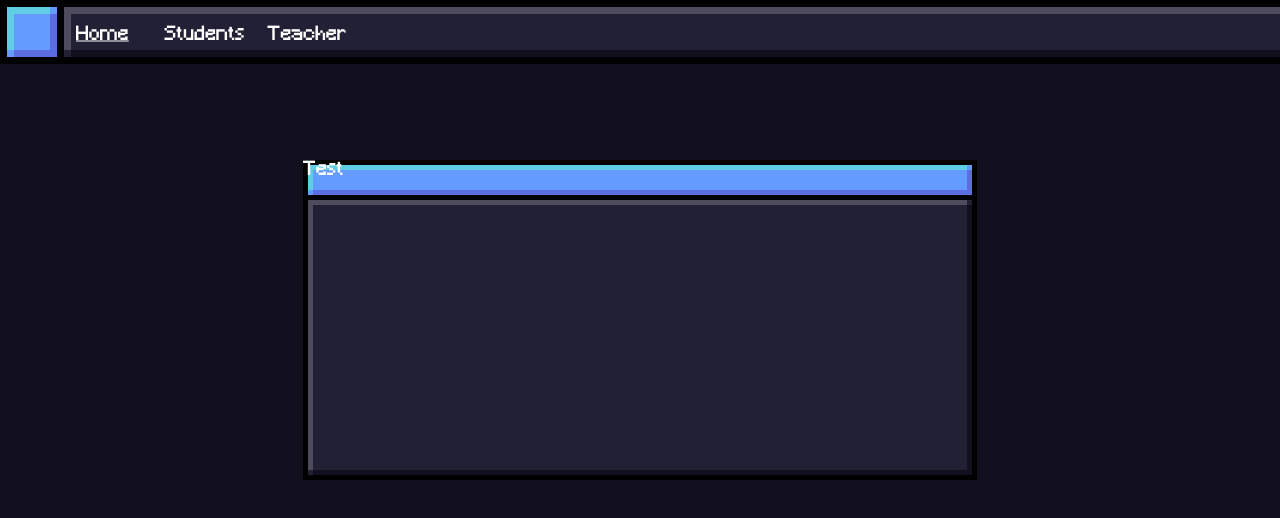
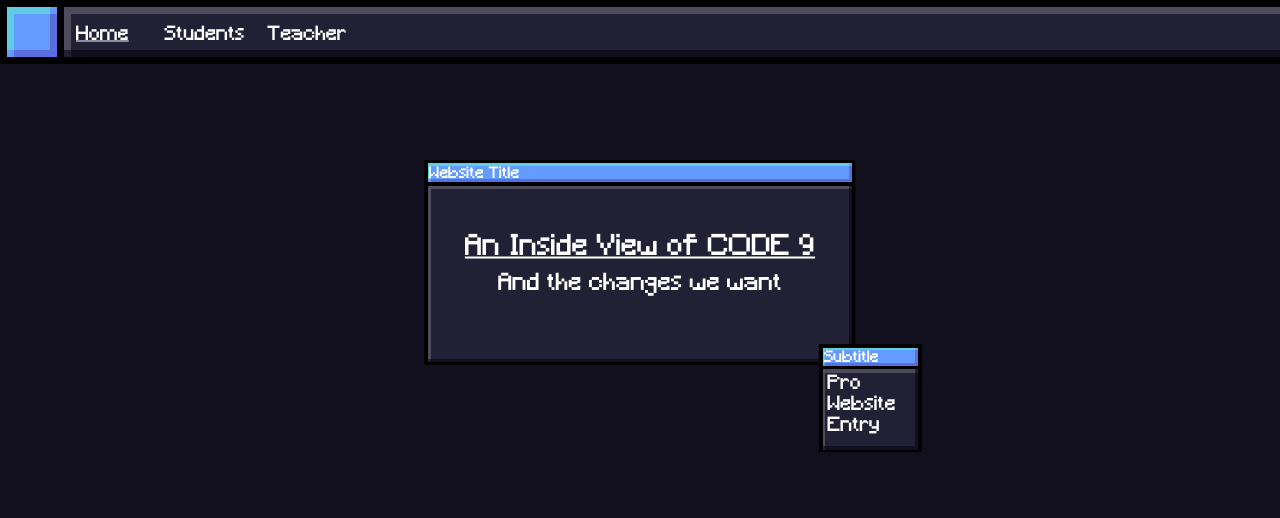
Before and after one commit to ALPHABANDIT2009/Code-Inside, a plain HTML site: page index.html in a window 1280 px wide. Drawn offline with Linux system fonts and the light colour scheme.

Commit message:
Added Tabs and Movement

```diff
--- /dev/null
+++ b/content_styles.css
@@ -0,0 +1,33 @@
+/* Very specialized and specific styles, misc styles */
+.content_title {
+    position: absolute;
+
+    top: 35%;
+    left: 50%;
+
+    transform: translate(-50%, -50%);
+
+    white-space: nowrap;
+
+    font-size: 2.2vw;
+}
+
+
+.content_subtitle {
+    position: absolute;
+
+    top: 55%;
+    left: 50%;
+
+    transform: translate(-50%, -50%);
+
+    white-space: nowrap;
+
+    font-size: 1.8vw;
+}
+
+.content_small_square_p {
+    position: absolute;
+    top:-18%;
+    left:8%;
+}
--- a/index.html
+++ b/index.html
@@ -3,10 +3,12 @@
 
 <head>
     <title>Inside View of CODE9</title>
-    <link rel="stylesheet" href="styles.css">
+    <link rel="stylesheet" href="primary_styles.css">
+    <link rel="stylesheet" href="content_styles.css">
 </head>
 
 <body style="background-color: rgb(18,16,31);">
+<script src="index_scripts.js"></script>
 
     <div class="top_bar">
         <div class="top_bar_page page_home"><div class="top_bar_text"><u>Home</u></div></div>
@@ -14,7 +16,25 @@
         <div class="top_bar_page page_teacher"><div class="top_bar_text">Teacher</div></div>
     </div>
 
-    <div class="rectangle_side window_title">Test</div>
+    <!-- Title Window -->
+    <div class="rectangle_side" id="window_IDTITLE" style="position: absolute;left: 50%;top:20%;transform: translateX(-50%);">
+        <div class="rectangle_side_tab" id="window_tab_IDTITLE">&nbsp;Website Title</div>
+        <div class="rectangle_side_contents">
+            <div class="content_title"><u>An Inside View of CODE 9</u></div>
+            <div class="content_subtitle">And the changes we want</div>
+        </div>
+    </div>
+
+        <!-- Subtitle Window-->
+    <div class="small_square" id="window_IDSUBTITLE" style="position: absolute;left: 68%;top:43%;transform: translateX(-50%);">
+        <div class="small_square_tab" id="window_tab_IDSUBTITLE">&nbsp;Subtitle</div>
+        <div class="small_square_contents">
+        <p class="content_small_square_p">Pro Website Entry</p>
+
+        </div>
+    </div>
+
+
 
 </body>
 
--- /dev/null
+++ b/index_scripts.js
@@ -0,0 +1,9 @@
+// Wait for site to load
+window.addEventListener('load', function () {
+
+
+    // Draggable elements
+    function dragElement(e){var t=0,n=0,o=0,d=0;function l(l){(l=l||window.event).preventDefault(),t=o-l.clientX,n=d-l.clientY,o=l.clientX,d=l.clientY,e.style.top=e.offsetTop-n+"px",e.style.left=e.offsetLeft-t+"px"}function m(){document.onmouseup=null,document.onmousemove=null,document.getElementById("window_IDTITLE").classList.remove("Dragged_State"),document.getElementById("window_tab_IDTITLE").classList.remove("Dragged_State")}document.getElementById("window_tab_IDTITLE").onmousedown=function(e){(e=e||window.event).preventDefault(),o=e.clientX,d=e.clientY,document.onmouseup=m,document.getElementById("window_IDTITLE").classList.add("Dragged_State"),document.getElementById("window_tab_IDTITLE").classList.add("Dragged_State"),document.onmousemove=l}}dragElement(document.getElementById("window_IDTITLE"));
+    function dragElement2(e){var t=0,n=0,o=0,d=0;function l(l){(l=l||window.event).preventDefault(),t=o-l.clientX,n=d-l.clientY,o=l.clientX,d=l.clientY,e.style.top=e.offsetTop-n+"px",e.style.left=e.offsetLeft-t+"px"}function m(){document.onmouseup=null,document.onmousemove=null,document.getElementById("window_IDSUBTITLE").classList.remove("Dragged_State"),document.getElementById("window_tab_IDSUBTITLE").classList.remove("Dragged_State")}document.getElementById("window_tab_IDSUBTITLE").onmousedown=function(e){(e=e||window.event).preventDefault(),o=e.clientX,d=e.clientY,document.onmouseup=m,document.getElementById("window_IDSUBTITLE").classList.add("Dragged_State"),document.getElementById("window_tab_IDSUBTITLE").classList.add("Dragged_State"),document.onmousemove=l}}dragElement2(document.getElementById("window_IDSUBTITLE"));
+
+})
--- /dev/null
+++ b/primary_styles.css
@@ -0,0 +1,189 @@
+/* Styles for all pages */
+
+/* Custom font */
+@font-face {
+    font-family: 'Craftron';
+    src: URL('Assets/Fonts/Craftron.ttf') format('truetype');
+}
+
+html, body {
+    /* Default Cursor */
+    cursor: url("Assets/Cursors/Cursor.ico"), default;
+    /* Font */
+    font-family: Craftron;
+    color:white;
+    font-size: 1.5vw;
+}
+
+/* Top Bar */
+.top_bar {
+
+    position: fixed;
+
+    top: 0%;
+    left: 0%;
+
+    width: 10000px;
+    height: 8%;
+
+    image-rendering: pixelated;
+    z-index: 10;
+
+
+    /* Background Properties */
+    background-image: url("Assets/Pages/Topbar.png");
+    background-repeat: no-repeat;
+    background-size: contain;
+}
+
+.top_bar_page {
+
+    position: absolute;
+
+    cursor: url("Assets/Cursors/Pointer.ico"), default;
+    user-select: none;
+
+    background-color: transparent;
+
+    height:100%;
+    width: 8vw;
+
+    font-size: 1.5vw;
+
+    transition: 0.3s;
+
+}
+.top_bar_page:hover{
+
+    font-size: 1.8vw;
+
+    transition: 0.3s;
+}
+.top_bar_text {
+
+    position: absolute;
+
+    top: 55%;
+    left: 50%;
+    transform: translate(-50%, -50%);
+
+}
+
+.page_home {
+
+    position: absolute;
+
+    left: 4vw;
+
+}
+
+.page_students {
+
+    position: absolute;
+
+    left: 12vw;
+
+}
+
+.page_teacher {
+
+    position: absolute;
+
+    left: 20vw;
+
+}
+
+/* Rectangle  Side */
+.rectangle_side {
+
+    background-image: url("Assets/Pages/Home/Rectangle Side.png");
+
+
+    height: 16.0vw;
+    width: 33.7vw;
+
+    background-size: contain;
+    image-rendering: pixelated;
+    z-index: 10;
+}
+.rectangle_side_tab {
+
+    position: absolute;
+
+    top: 0%;
+    left:0%;
+
+    width:100%;
+    height: 2vw;
+
+    cursor: url("Assets/Cursors/Pointer.ico"), default;
+
+    font-size: 1.2vw;
+    line-height: 2.3vw;
+
+    user-select: none;
+}
+
+.rectangle_side_contents {
+
+    position: absolute;
+
+    top: 2vw;
+    left: 0%;
+
+    width:100%;
+    height: 14vw;
+
+}
+
+/* Small Square */
+.small_square {
+
+    background-image: url("Assets/Pages/Home/Square\ Small.png");
+
+
+    height: 8.4vw;
+    width: 8vw;
+
+    background-size: contain;
+    image-rendering: pixelated;
+
+    z-index: 10;
+}
+
+.small_square_tab {
+
+    position: absolute;
+
+    top: 0%;
+    left:0%;
+
+    width:100%;
+    height: 2vw;
+
+    cursor: url("Assets/Cursors/Pointer.ico"), default;
+
+    font-size: 1.2vw;
+    line-height: 2.3vw;
+
+    user-select: none;
+
+}
+.small_square_contents {
+
+    position: absolute;
+
+    top: 2vw;
+    left: 0%;
+
+    width:100%;
+    height: 6.4vw;
+
+}
+
+
+/* Cursors */
+.Dragged_State {
+    cursor: url("Assets/Cursors/Grab.ico"), default;
+    z-index: 10000;
+  }
--- a/styles.css
+++ /dev/null
@@ -1,115 +0,0 @@
-/* Custom font */
-@font-face {
-    font-family: 'Craftron';
-    src: URL('Assets/Fonts/Craftron.ttf') format('truetype');
-}
-
-html, body {
-    /* Default Cursor */
-    cursor: url("Assets/Cursors/Cursor.ico"), default;
-    /* Font */
-    font-family: Craftron;
-    color:white;
-    font-size: 1.5vw;
-}
-
-/* Top Bar */
-.top_bar {
-
-    position: fixed;
-
-    top: 0%;
-    left: 0%;
-
-    width: 10000px;
-    height: 8%;
-
-    image-rendering: pixelated;
-
-
-
-    /* Background Properties */
-    background-image: url("Assets/Pages/Topbar.png");
-    background-repeat: no-repeat;
-    background-size: contain;
-}
-
-.top_bar_page {
-
-    position: absolute;
-
-    cursor: url("Assets/Cursors/Pointer.ico"), default;
-    user-select: none;
-
-    background-color: transparent;
-
-    height:100%;
-    width: 8vw;
-
-    font-size: 1.5vw;
-
-    transition: 0.3s;
-
-}
-.top_bar_page:hover{
-
-    font-size: 1.8vw;
-
-    transition: 0.3s;
-}
-.top_bar_text {
-
-    position: absolute;
-
-    top: 55%;
-    left: 50%;
-    transform: translate(-50%, -50%);
-
-}
-
-.page_home {
-
-    position: absolute;
-
-    left: 4vw;
-
-}
-
-.page_students {
-
-    position: absolute;
-
-    left: 12vw;
-
-}
-
-.page_teacher {
-
-    position: absolute;
-
-    left: 20vw;
-
-}
-
-/* Rectangle */
-.rectangle_side {
-
-    background-image: url("Assets/Pages/Home/Rectangle Side.png");
-
-    height: 320px;
-    width:674px;
-
-}
-
-.window_title {
-
-    position: absolute;
-
-    left: 50%;
-    top:20%;
-
-    transform: translateX(-50%);
-
-    height:calc(16.0 * 2)vw;
-    width:calc(33.7 * 2)vw;
-}
```
Also changed, not shown: Assets/Cursors/Grab.ico (added).
